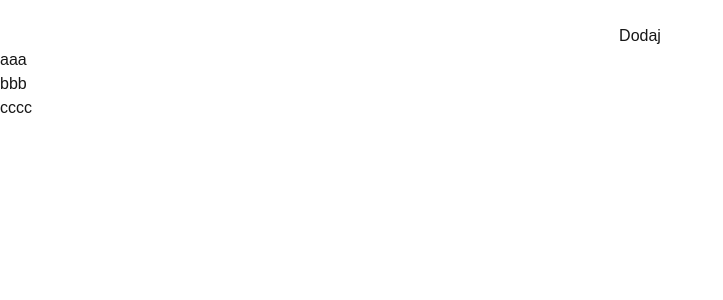
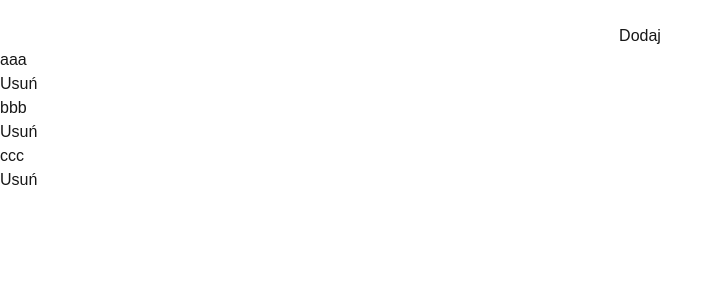
Before and after one commit to jonkiszp/nextjs-lesson, a Next.js app: page /zakupy in a window 1280 px wide. Shown: the top 300 px of the page, without its empty margins (0-723 px from the left). Built offline with nearby package versions, Linux system fonts and the light colour scheme.

Commit message:
Uuwanie produktów

```diff
--- a/app/zakupy/page.tsx
+++ b/app/zakupy/page.tsx
@@ -3,20 +3,34 @@
 import { useState } from "react";
 
 export default function Zakupy() {
-    const [produkty, setProdukty] = useState(['aaa', 'bbb', 'cccc']);
+    const [produkty, setProdukty] = useState(['aaa', 'bbb', 'ccc']);
 
     const handleDodaj = (event: any) => {
+        if (event.target.value == '') {
+            return;
+        }
         setProdukty([...produkty, event.target.value]);
+    }
+
+    const handleEnter = (event: any) => {
+        if (event.key === 'Enter') {
+            handleDodaj(event);
+        }
+    }
+
+    const handleUsun = (index: number) => {
+        setProdukty(produkty.filter((produkt, _index) => _index !== index));
     }
 
     return (
         <>
-            <input name="product" />
+            <input name="product" onKeyDown={handleEnter} />
             <button onClick={handleDodaj}>Dodaj</button>
-            {produkty.map((produkt) => {
+            {produkty.map((produkt, index) => {
                 return (
-                    <div>
+                    <div key={`lista_produktow_${index}`}>
                         <p>{produkt}</p>
+                        <button onClick={() => handleUsun(index)}>Usuń</button>
                     </div>
                 )
             })}
```
